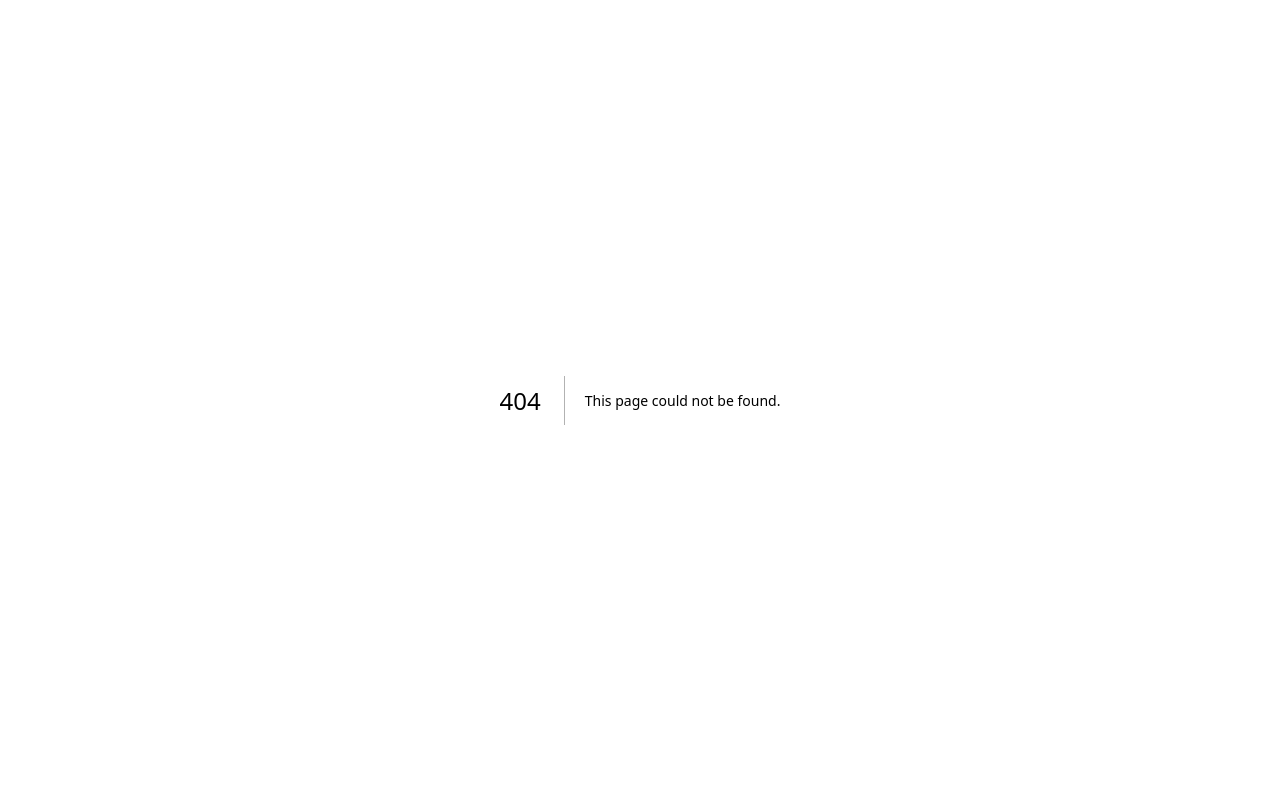
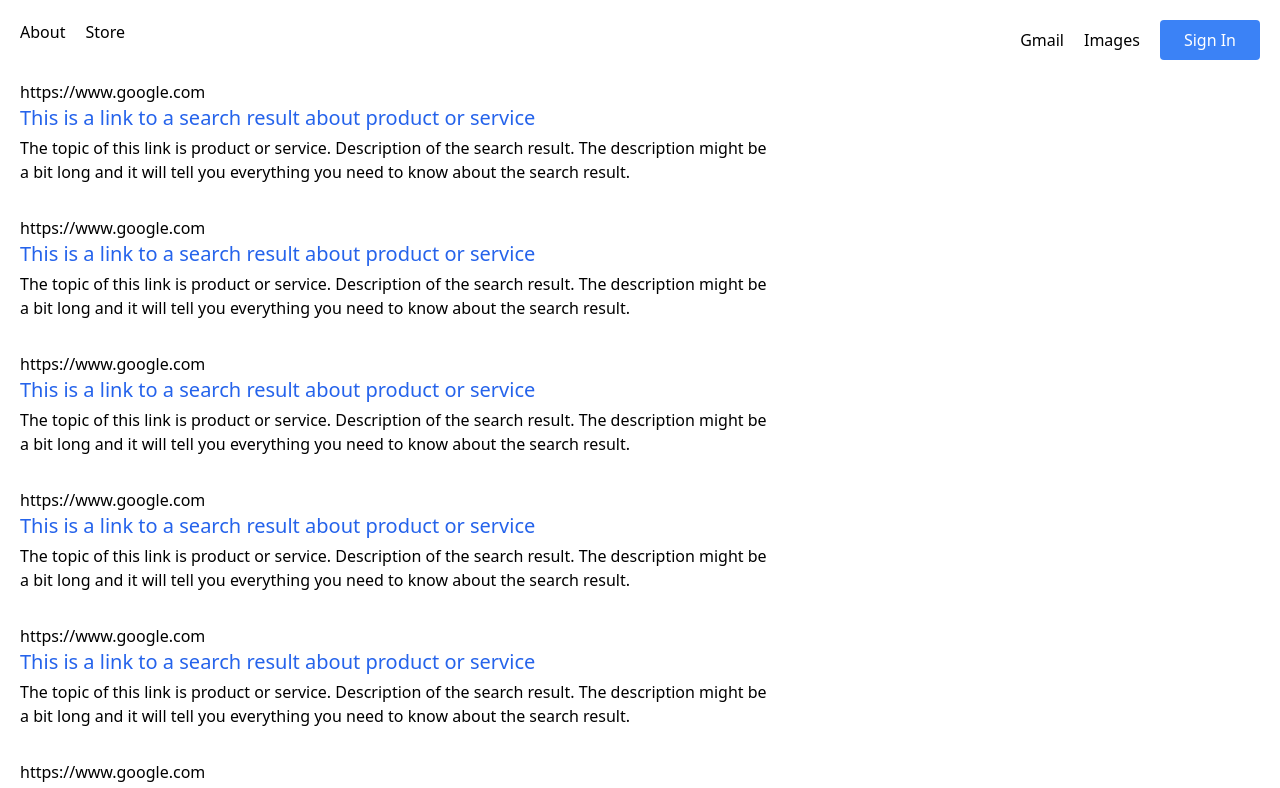
Before and after one commit to tony-dugue/nextjs-fullstack-app-template, a Next.js app: page /results in a window 1280 px wide. Before the commit this address had no page. Shown: the top 788 px of the page. Built offline with nearby package versions, Linux system fonts and the light colour scheme.

Commit message:
feat: create results page & SearchResult component

```diff
--- a/components/layouts/primary/PrimaryLayout.tsx
+++ b/components/layouts/primary/PrimaryLayout.tsx
@@ -2,19 +2,24 @@ import Head from 'next/head';
 import Footer from '../../navigation/footer/Footer';
 import Header from '../../navigation/header/Header';
 
-export interface IPrimaryLayout {
+export interface IPrimaryLayout extends React.ComponentPropsWithoutRef<'div'> {
   children: React.ReactNode;
+  justify?: 'items-center' | 'items-start';
 }
 
-const PrimaryLayout: React.FC<IPrimaryLayout> = ({ children }) => {
+const PrimaryLayout: React.FC<IPrimaryLayout> = ({
+  children,
+  justify = 'items-center',
+  ...divProps
+}) => {
   return (
     <>
       <Head>
         <title>Google clone - NextJs</title>
       </Head>
-      <div className="min-h-screen flex flex-col items-center">
+      <div {...divProps} className={`min-h-screen flex flex-col ${justify}`}>
         <Header />
-        <main>{children}</main>
+        <main className="px-5 mb-10">{children}</main>
         <div className="m-auto" />
         <Footer />
       </div>
--- /dev/null
+++ b/components/utility/search-result/SearchResult.mocks.ts
@@ -0,0 +1,11 @@
+import { ISearchResult } from './SearchResult';
+
+const base: ISearchResult = {
+  url: 'https://www.google.com',
+  title: 'This is a link to a search result about product or service',
+  text: 'The topic of this link is product or service.  Description of the search result. The description might be a bit long and it will tell you everything you need to know about the search result.',
+};
+
+export const mockSearchResultProps = {
+  base,
+};
--- /dev/null
+++ b/components/utility/search-result/SearchResult.tsx
@@ -0,0 +1,19 @@
+export interface ISearchResult extends React.ComponentPropsWithoutRef<'div'> {
+  url: string;
+  title: string;
+  text: string;
+}
+
+const SearchResult: React.FC<ISearchResult> = ({ url, title, text, className, ...divProps }) => {
+  return (
+    <div {...divProps} className={`flex flex-col w-5/6 max-w-screen-md space-y-1 ${className} `}>
+      <a href={url} className="cursor:pointer hover:underline" target="_blank" rel="noopener noreferrer">
+          <p>{url}</p>
+          <p className="text-blue-600 text-xl ">{title}</p>
+      </a>
+      <p>{text}</p>
+    </div>
+  );
+};
+
+export default SearchResult;
--- /dev/null
+++ b/pages/results/index.tsx
@@ -0,0 +1,22 @@
+import PrimaryLayout from '../../components/layouts/primary/PrimaryLayout';
+import SearchResult from '../../components/utility/search-result/SearchResult';
+import { mockSearchResultProps } from '../../components/utility/search-result/SearchResult.mocks';
+import { NextPageWithLayout } from '../page';
+
+const Results: NextPageWithLayout = () => {
+  return (
+    <section className="flex flex-col items-center gap-y-5">
+      <div className={`flex flex-col space-y-8`}>
+        {[...new Array(6)].map((_, idx) => {
+          return <SearchResult key={idx} {...mockSearchResultProps.base} />;
+        })}
+      </div>
+    </section>
+  );
+};
+
+export default Results;
+
+Results.getLayout = (page) => {
+  return <PrimaryLayout justify="items-start">{page}</PrimaryLayout>;
+};
```
Also changed, not shown: 1 other file (tests, documents, lock files or other folders).
